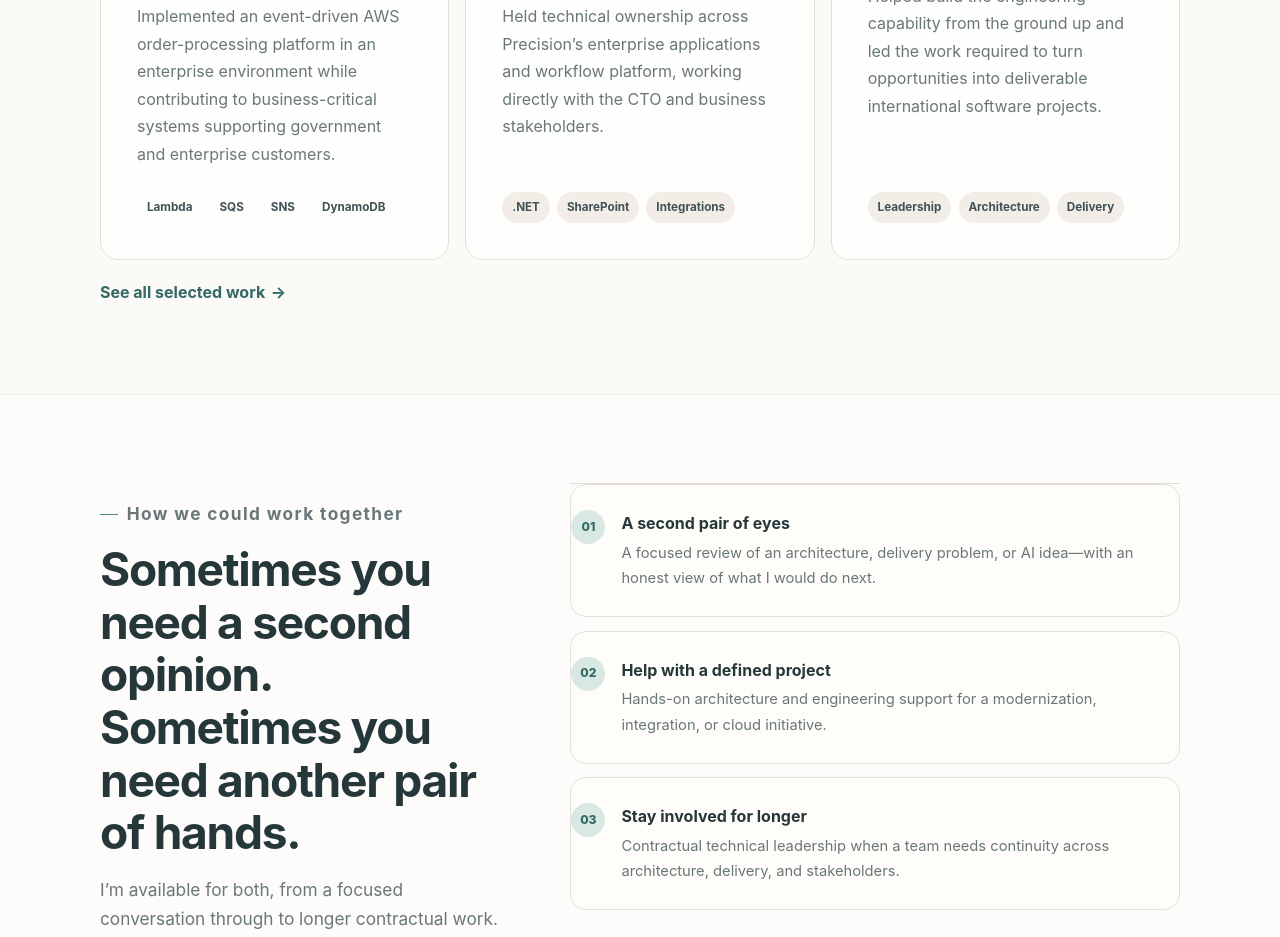
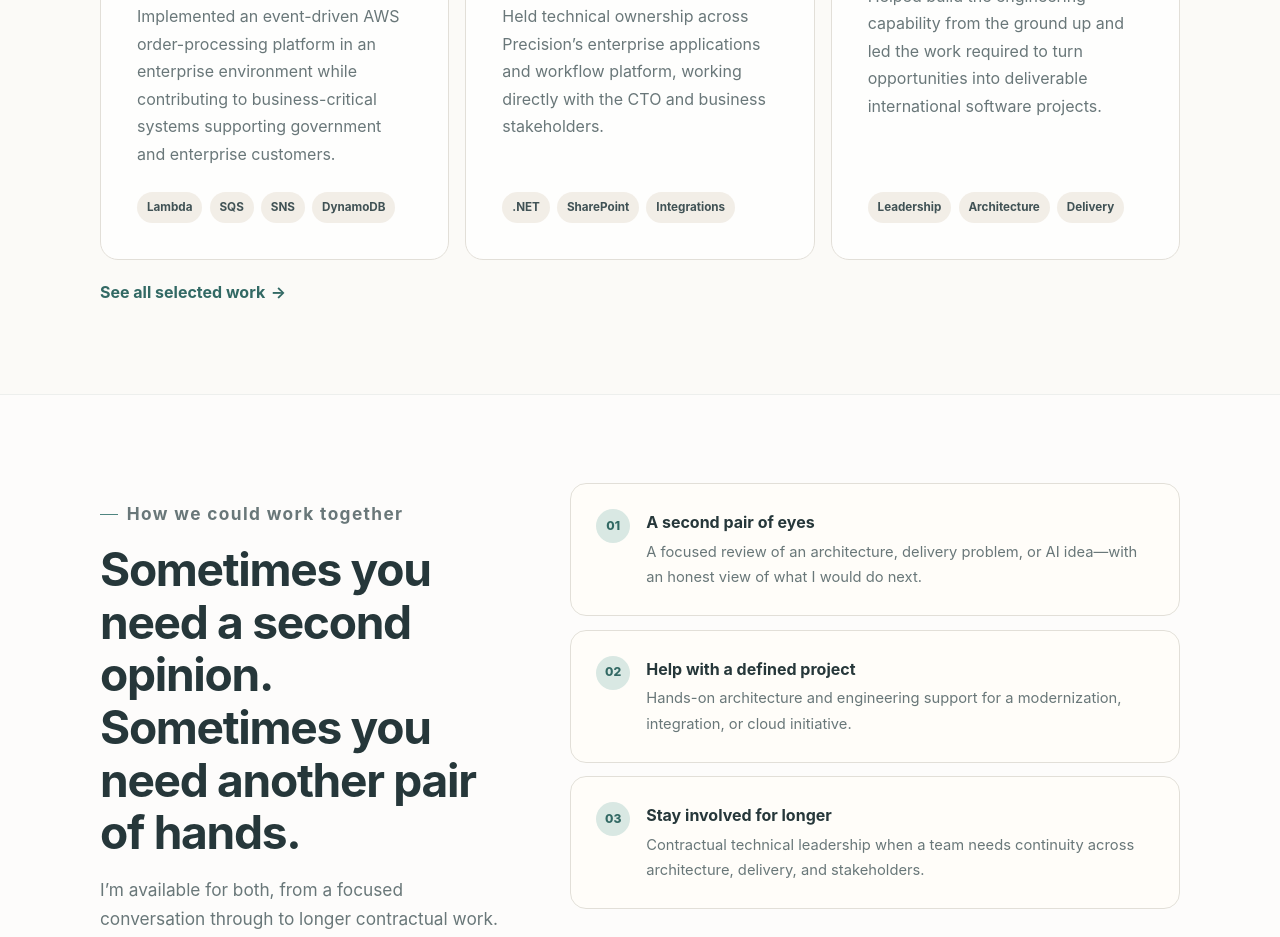
Before and after one commit to hassham/personalsite, an Eleventy site: page index.html in a window 1280 px wide. Shown: the part 2391-3328 px from the top of the page. Built offline with nearby package versions, Linux system fonts and the light colour scheme; Eleventy itself is replaced by a stand-in of ours; files that its build step writes are made by us from their sources.

Commit message:
Fix inconsistent tag pills and engagement card styling
Removed a stale .featured .tag-list li rule left over from when the
first work card had a dark background, which made its tags look
washed out compared to the other cards. Also removed a redundant
border-top on .engagement-list that overlapped the first card, and
restored horizontal padding on .engagement-item so the number badge
isn't flush against the card edge.

Co-Authored-By: Claude Sonnet 5 <noreply@anthropic.com>

```diff
--- a/personal.css
+++ b/personal.css
@@ -80,8 +80,7 @@ h3 { font-size: 1.24rem; }
 .work-meta, .post-meta { color: var(--accent-dark); }
 .tag-list li { color: var(--ink-soft); background: var(--paper-deep); border-color: transparent; }
 .engagement-grid { gap: 4rem; }
-.engagement-list { border-top: 1px solid var(--line); }
-.engagement-item { padding: 1.55rem 0; border-color: var(--line); }
+.engagement-item { padding: 1.55rem; border-color: var(--line); }
 .number-dot { color: var(--accent-dark); background: var(--sage); }
 
 .cta-panel { padding: clamp(2.25rem, 5vw, 4.25rem); color: var(--ink); background: #e8f1ee; border: 1px solid rgba(79, 133, 128, 0.18); border-radius: 26px; box-shadow: none; }
--- a/styles.css
+++ b/styles.css
@@ -491,10 +491,6 @@ h3 {
   border-radius: 999px;
   font-size: 0.73rem;
   font-weight: 700;
-}
-
-.featured .tag-list li {
-  background: rgba(245, 241, 232, 0.11);
 }
 
 .engagement-grid {
```
